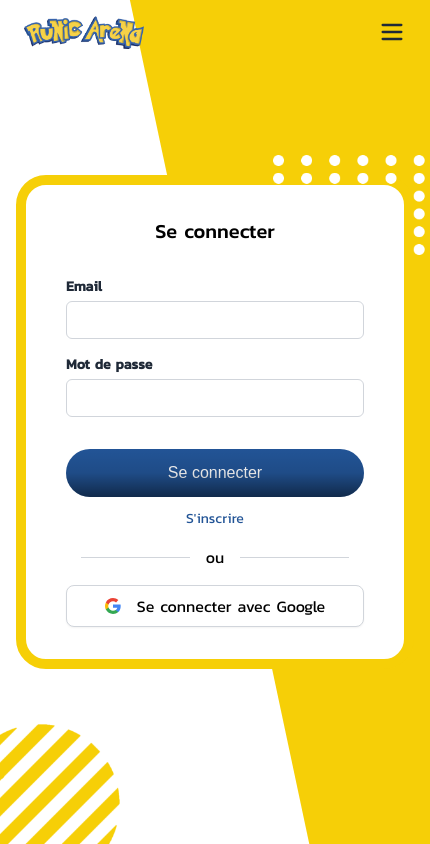
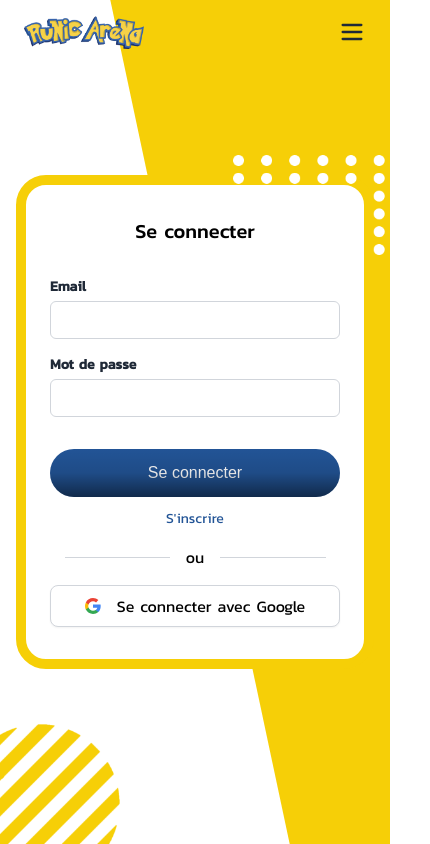
Before and after one commit to RitualCoder/runic-arena-js, a Next.js app: page /auth/login in a window 390 px wide. Shown: the whole page, 430 px wide, since content can reach past the window. Built offline with nearby package versions, Linux system fonts and the light colour scheme; no server answers; a web font is replaced by a local one.

Commit message:
Ajustement des styles de mise en page pour les pages de connexion et d'inscription, et modification de la largeur minimale du corps et de la barre de navigation mobile

```diff
--- a/app/auth/login/page.tsx
+++ b/app/auth/login/page.tsx
@@ -50,7 +50,7 @@ const LoginPage: React.FC = () => {
   };
 
   return (
-    <div className="h-screen w-full overflow-hidden relative">
+    <div className="h-dvh w-full relative overflow-hidden">
       {/* Carré jaune (fond) */}
       <div className="absolute -top-[30%] left-[50%] h-[150%] w-[90%] bg-primary -rotate-12 z-0"></div>
 
@@ -65,7 +65,7 @@ const LoginPage: React.FC = () => {
       <div className="absolute inset-0 flex items-center justify-center z-10 px-4 sm:px-6 md:px-8">
         <form
           onSubmit={handleSubmit(onSubmit)}
-          className="bg-white border-[10px] border-primary rounded-[30px] py-8 px-10 sm:w-full max-w-md w-full relative z-10"
+          className="bg-white border-[10px] border-primary rounded-[30px] py-8 px-6 md:px-10 max-w-sm w-full relative z-10"
           noValidate
         >
           {/* Points blancs (fond) */}
--- a/app/auth/register/page.tsx
+++ b/app/auth/register/page.tsx
@@ -69,7 +69,7 @@ const RegisterPage: React.FC = () => {
         <form
           onSubmit={handleSubmit(onSubmit)}
           noValidate
-          className="bg-white border-[10px] border-primary rounded-[30px] py-8 px-10 sm:w-full max-w-md w-full relative z-10"
+          className="bg-white border-[10px] border-primary rounded-[30px] py-8 px-6 md:px-10 max-w-sm w-full relative z-10"
         >
           {/* Points blancs (fond) */}
           <img
--- a/app/layout.tsx
+++ b/app/layout.tsx
@@ -16,8 +16,7 @@ export default function RootLayout({
   return (
     <html lang="fr">
       <SessionProvider>
-        <body className="min-w-[430px]">
-          {/* Navbar */}
+        <body className="min-w-[300px]">
           <NavBar />
           {children}
         </body>
--- a/components/NavBar.tsx
+++ b/components/NavBar.tsx
@@ -61,7 +61,7 @@ const MobileNavbar: React.FC = () => {
 
   return (
     <div
-      className={`min-w-[430px] md:hidden absolute top-0 left-0 w-full z-50 ${
+      className={`md:hidden absolute top-0 left-0 w-full z-50 ${
         isOpen ? "bg-white" : ""
       }`}
     >
```
